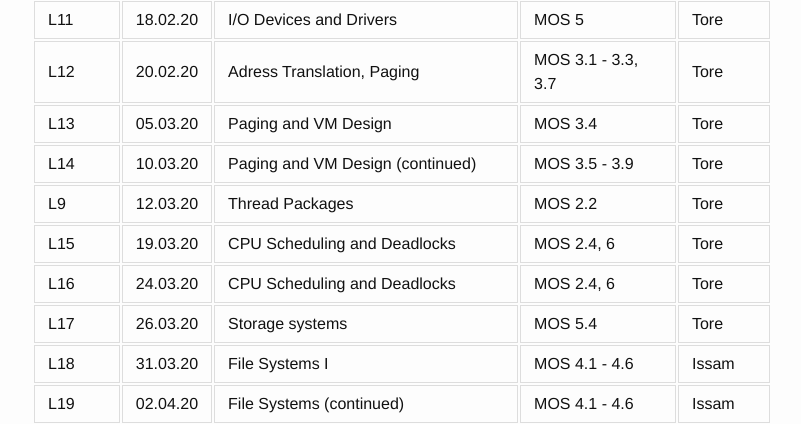
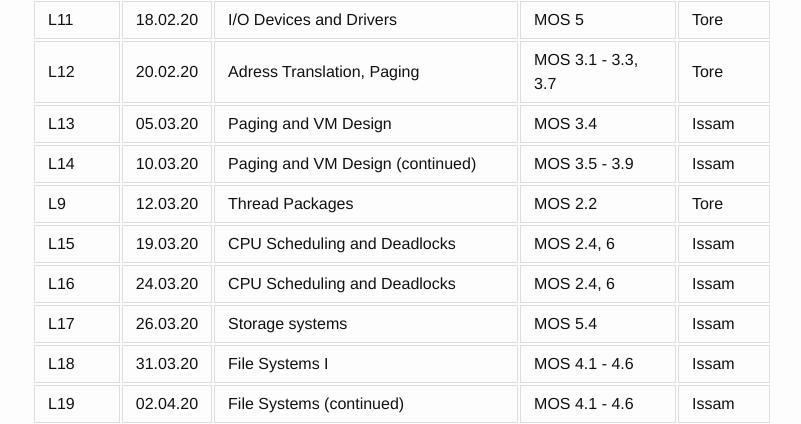
Before and after one commit to uit-inf-2201-s20/uit-inf-2201-s20.github.io, a Jekyll site: the page built from index.md, in a window 1280 px wide and 900 px high, scrolled down 1530 px. Shown: the part 145-569 px from the top of the window, without its empty margins (238-1039 px from the left). Built offline with Jekyll 4.4.1, drawn with Linux system fonts in a browser that asks for light colours.

Commit message:
Fixed lecture plan

```diff
--- a/index.md
+++ b/index.md
@@ -61,12 +61,12 @@ Refer to the lecture and mandatory assignment plan, and e-mails, for which room
 | L10 | 13.02.20 | Message passing | MOS 2.3.8 | Tore |
 | L11 | 18.02.20 | I/O Devices and Drivers | MOS 5 | Tore |
 | L12 | 20.02.20 | Adress Translation, Paging | MOS 3.1 - 3.3, 3.7| Tore |
-| L13 | 05.03.20 | Paging and VM Design | MOS 3.4 | Tore |
-| L14 | 10.03.20 | Paging and VM Design (continued) | MOS 3.5 - 3.9 | Tore |
+| L13 | 05.03.20 | Paging and VM Design | MOS 3.4 | Issam |
+| L14 | 10.03.20 | Paging and VM Design (continued) | MOS 3.5 - 3.9 | Issam |
 | L9  | 12.03.20 | Thread Packages | MOS 2.2 | Tore |
-| L15 | 19.03.20 | CPU Scheduling and Deadlocks | MOS 2.4, 6 | Tore |
-| L16 | 24.03.20 | CPU Scheduling and Deadlocks | MOS 2.4, 6 | Tore |
-| L17 | 26.03.20 | Storage systems | MOS 5.4 | Tore |
+| L15 | 19.03.20 | CPU Scheduling and Deadlocks | MOS 2.4, 6 | Issam |
+| L16 | 24.03.20 | CPU Scheduling and Deadlocks | MOS 2.4, 6 | Issam |
+| L17 | 26.03.20 | Storage systems | MOS 5.4 | Issam |
 | L18 | 31.03.20 | File Systems I | MOS 4.1 - 4.6 | Issam |
 | L19 | 02.04.20 | File Systems (continued) | MOS 4.1 - 4.6 | Issam |
 | L20 | 16.04.20 | Virtual Machines and Containers | MOS 7 | Issam |
```
